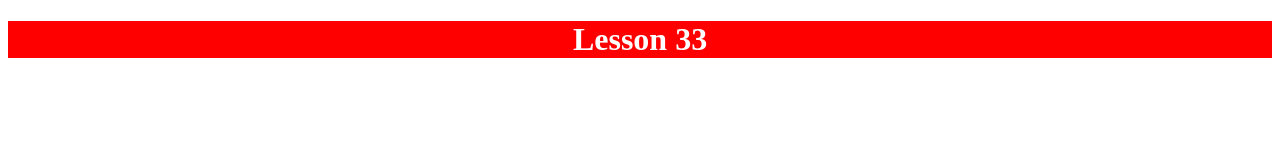
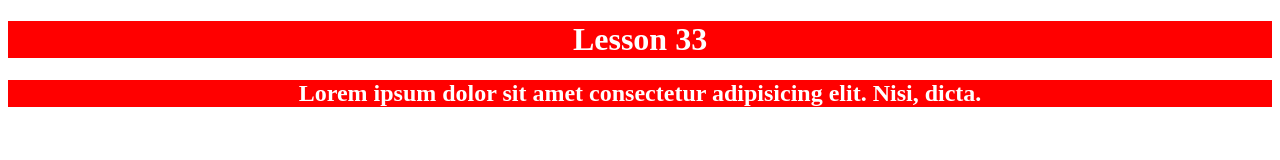
Before and after one commit to nozimjonhamroyev7/myfirstproject, a plain HTML site: page index.html in a window 1280 px wide. Drawn offline with Linux system fonts and the light colour scheme.

Commit message:
github uchun

```diff
--- a/css/style.css
+++ b/css/style.css
@@ -3,3 +3,9 @@ h1 {
     color: white;
     text-align: center;
 }
+
+.box {
+    background-color: red;
+    color: white;
+    text-align: center;
+}
--- a/index.html
+++ b/index.html
@@ -8,5 +8,8 @@
 </head>
 <body>
     <h1>Lesson 33</h1>
+    <div class="box">
+        <h2>Lorem ipsum dolor sit amet consectetur adipisicing elit. Nisi, dicta.</h2>
+    </div>
 </body>
 </html>
```
